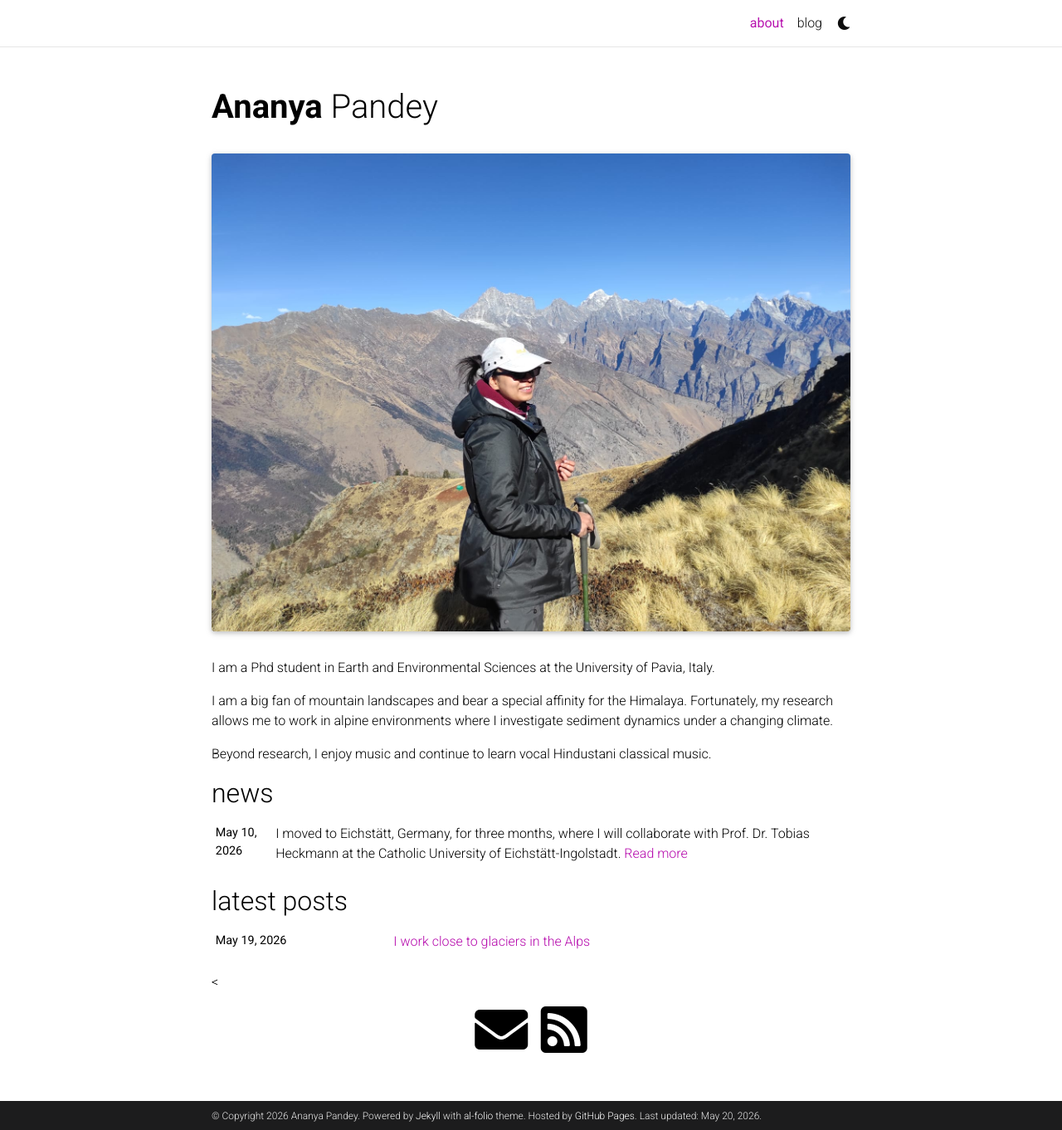
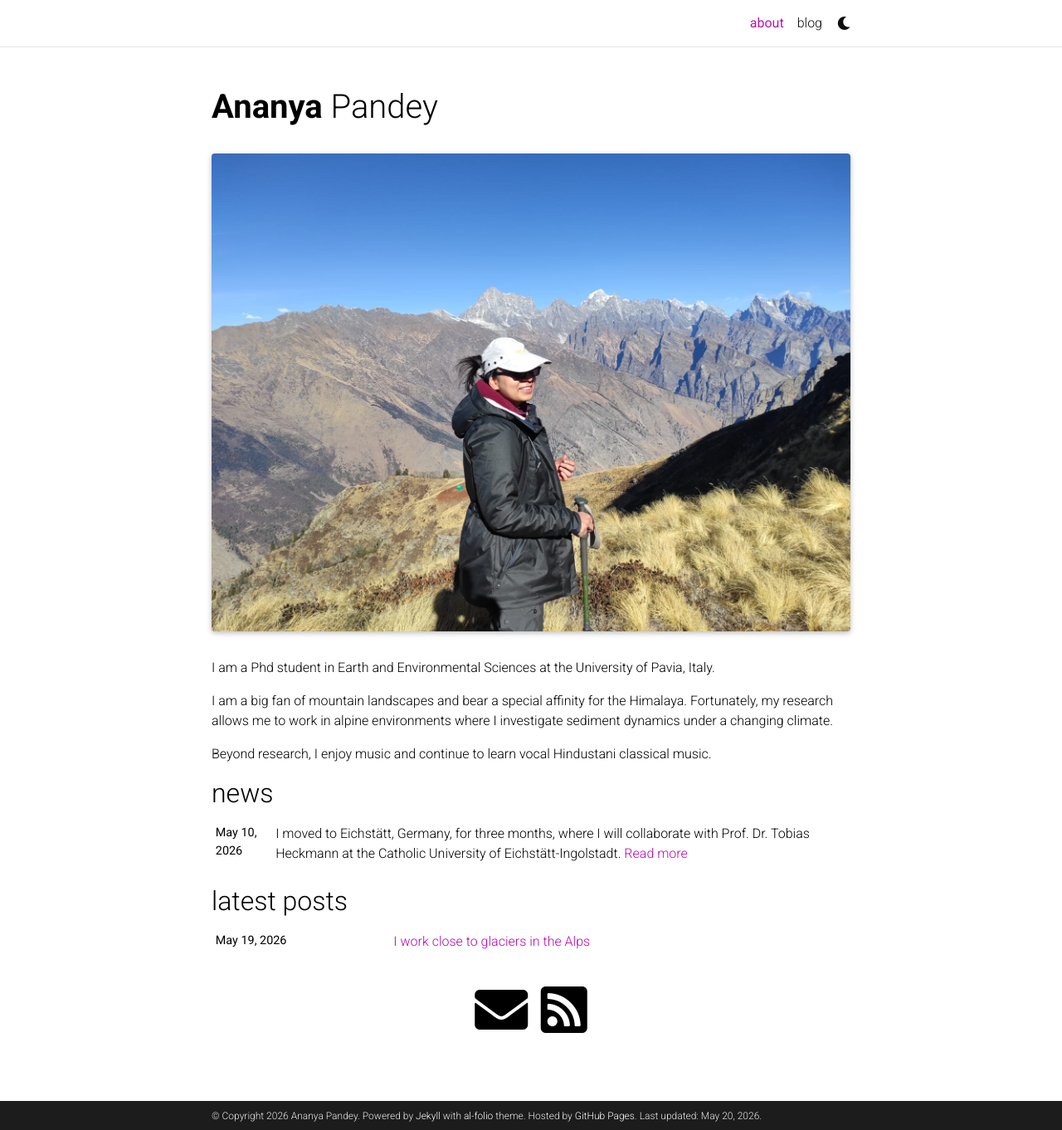
Before and after one commit to AnanyaGeo/ananyageo.github.io, a Jekyll site: the page built from _pages/about.md, in a window 1280 px wide and 1362 px high. Shown: the whole window at 83% size. Built offline with Jekyll 4.4.1, drawn with Linux system fonts in a browser that asks for light colours; full-size pictures stand in for the smaller copies a plugin makes; comment, search, counter and statistics services are not loaded; a style sheet for code colours, icons or effects is not loaded.

Commit message:
Update about.html

```diff
--- a/_layouts/about.html
+++ b/_layouts/about.html
@@ -53,7 +53,7 @@ layout: default
           {%- endif %}
 
           <!-- Selected papers -->
-          <{% if page.selected_papers -%}
+          {% if page.selected_papers -%}
             <h2><a href="{{ '/publications/' | relative_url }}" style="color: inherit;">selected publications</a></h2>
             {%- include selected_papers.html %}
           {%- endif %}
```
